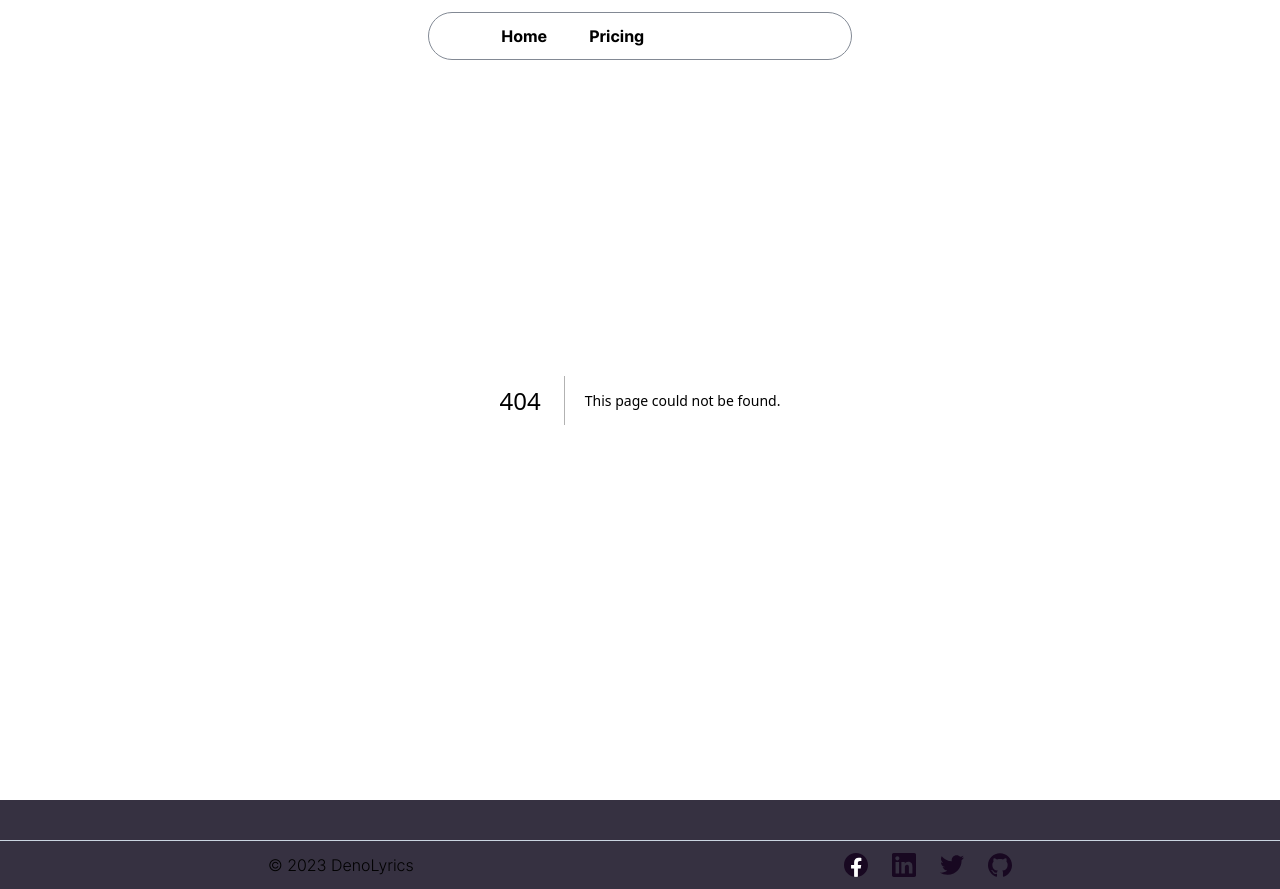
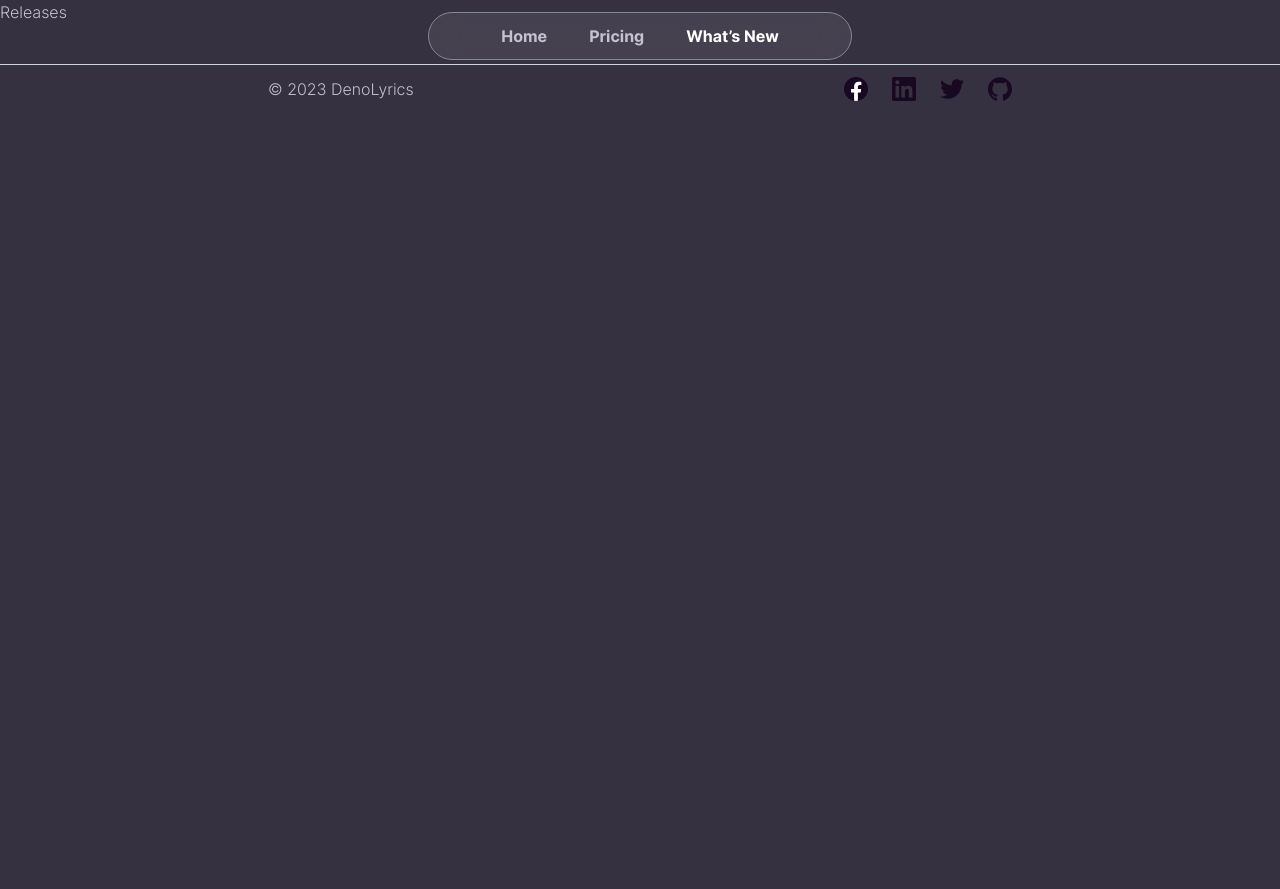
Before and after one commit to denolyrics/denolyrics.app, a Next.js app: page /releases in a window 1280 px wide. Before the commit this address had no page. After the commit the page ends 800 px from the top, so only its background shows below. Built offline with nearby package versions, Linux system fonts and the light colour scheme.

Commit message:
add changes

```diff
--- a/app/page.tsx
+++ b/app/page.tsx
@@ -4,7 +4,7 @@ import Link from "next/link";
 
 // CONTEXT
 import TryForFree from "@/components/TryForFree";
-import ShareFriends from "./ShareFriends";
+import ShareFriends from "./ShareFriends/page";
 
 export default function Home() {
   return (
--- /dev/null
+++ b/app/releases/page.tsx
@@ -0,0 +1,9 @@
+import React from 'react'
+
+function Releases() {
+  return (
+    <div>Releases</div>
+  )
+}
+
+export default Releases
```
Also changed, not shown: app/ShareFriends/page.tsx (renamed from app/ShareFriends/index.tsx).
